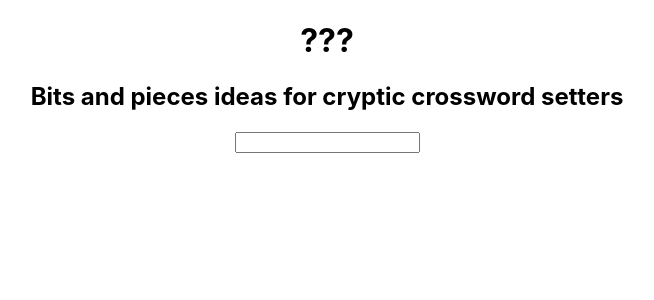
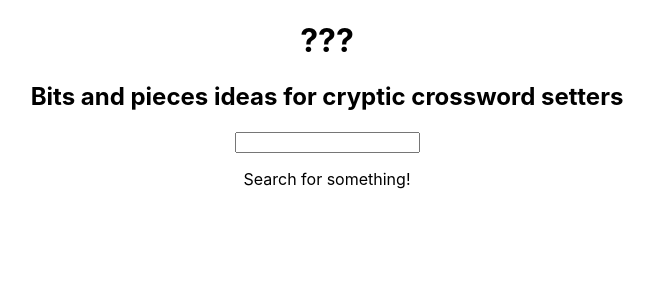
Before and after one commit to RobOwenKing/cryptic_setter_tool, a React (Create React App) app: page / in a window 1280 px wide. Shown: the top 300 px of the page, without its empty margins (313-967 px from the left). Built offline with nearby package versions, Linux system fonts and the light colour scheme.

Commit message:
feat: Conditional return of text when user hasn't entered a search term

```diff
--- a/src/App.tsx
+++ b/src/App.tsx
@@ -24,6 +24,7 @@ const App = () => {
       </header>
       <main>
         <input aria-label="search-box" value={searchTerm} onChange={handleChange} />
+        {searchTerm === '' && <p>Search for something!</p>}
       </main>
     </div>
   );
```
